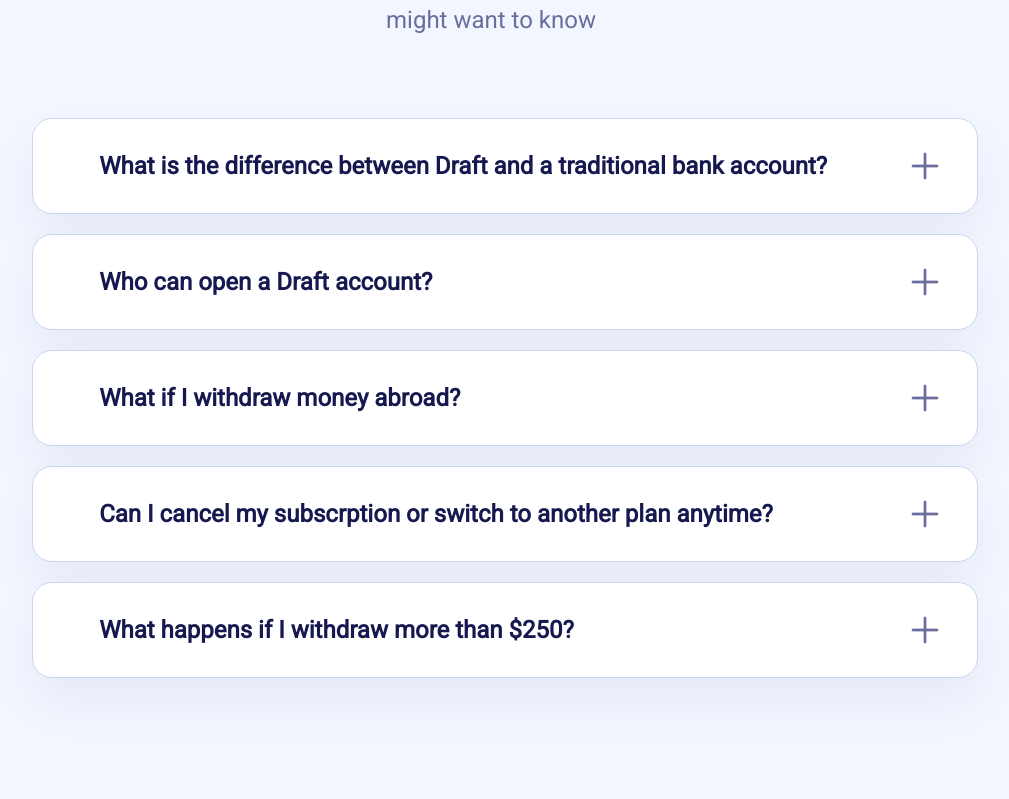
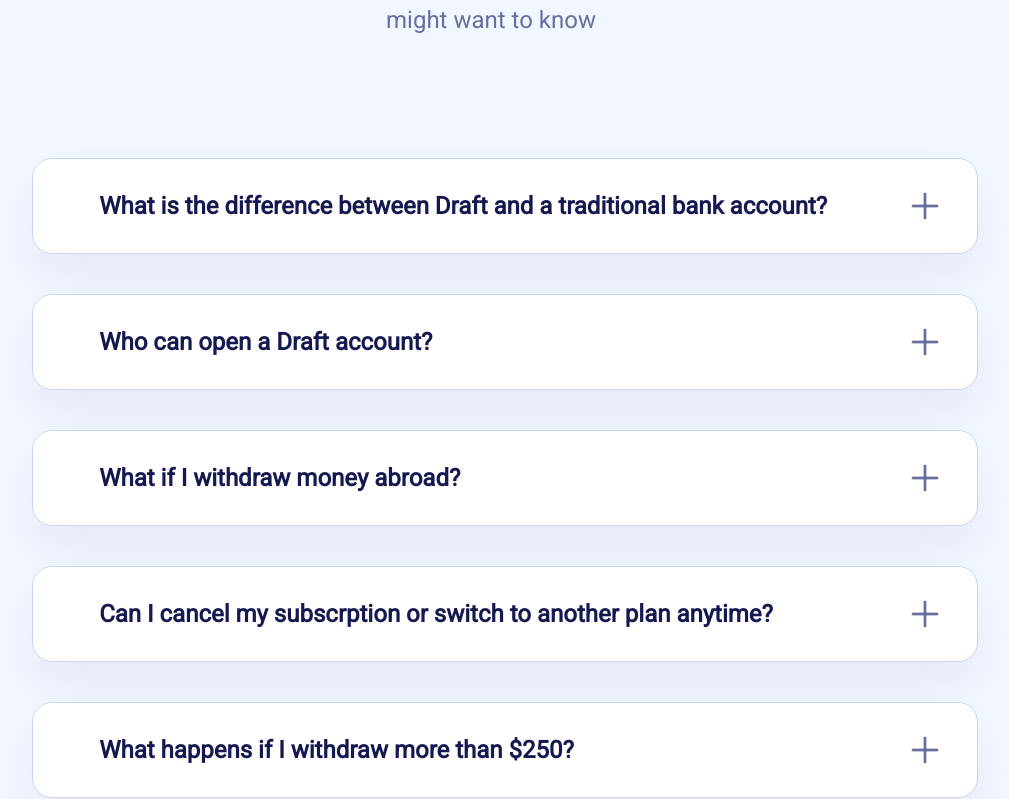
Before and after one commit to sobhanessi/dotSwan, a React (Create React App) app: page / in a window 1280 px wide. Shown: the part 5007-5806 px from the top of the page, without its empty margins (235-1244 px from the left). Built offline with nearby package versions, Linux system fonts and the light colour scheme.

Commit message:
added functinality for expand display

```diff
--- a/src/components/Questions.jsx
+++ b/src/components/Questions.jsx
@@ -1,8 +1,61 @@
-import React from 'react';
+import React, { useState } from 'react';
 
 function Questions() {
-  const expandQuestion = () => {
-    console.log('nothing');
+  const [expandDisplay1, setExpandDisplay1] = useState('none');
+  const [expandDisplay2, setExpandDisplay2] = useState('none');
+  const [expandDisplay3, setExpandDisplay3] = useState('none');
+  const [expandDisplay4, setExpandDisplay4] = useState('none');
+  const [expandDisplay5, setExpandDisplay5] = useState('none');
+  const expandQuestion = (num) => {
+    switch (num) {
+      case 1:
+        expandDisplay1 === 'none'
+          ? setExpandDisplay1('block')
+          : setExpandDisplay1('none');
+        setExpandDisplay2('none');
+        setExpandDisplay3('none');
+        setExpandDisplay4('none');
+        setExpandDisplay5('none');
+        break;
+      case 2:
+        expandDisplay2 === 'none'
+          ? setExpandDisplay2('block')
+          : setExpandDisplay2('none');
+        setExpandDisplay1('none');
+        setExpandDisplay3('none');
+        setExpandDisplay4('none');
+        setExpandDisplay5('none');
+        break;
+      case 3:
+        expandDisplay3 === 'none'
+          ? setExpandDisplay3('block')
+          : setExpandDisplay3('none');
+        setExpandDisplay1('none');
+        setExpandDisplay2('none');
+        setExpandDisplay4('none');
+        setExpandDisplay5('none');
+        break;
+      case 4:
+        expandDisplay4 === 'none'
+          ? setExpandDisplay4('block')
+          : setExpandDisplay4('none');
+        setExpandDisplay1('none');
+        setExpandDisplay2('none');
+        setExpandDisplay3('none');
+        setExpandDisplay5('none');
+        break;
+      case 5:
+        expandDisplay5 === 'none'
+          ? setExpandDisplay5('block')
+          : setExpandDisplay5('none');
+        setExpandDisplay1('none');
+        setExpandDisplay2('none');
+        setExpandDisplay3('none');
+        setExpandDisplay4('none');
+        break;
+      default:
+        break;
+    }
   };
   return (
     <React.Fragment>
@@ -15,36 +68,125 @@
           not worry. We are here to explain everything you might want to know
         </p>
       </div>
-
-      <div id='faq-question-1-div'>
+      <div
+        id='questions-block'
+        style={{ position: 'absolute', top: '5117px', left: '18%' }}
+      >
+        <div
+          id='faq-question-1-div'
+          style={{
+            height: expandDisplay1 === 'block' ? '190px' : '96px',
+          }}
+        >
+          <span style={{ display: 'flex', flexDirection: 'column' }}>
             <span id='faq-question-1-p'>
-          What is the difference between Draft and a traditional bank account?
+              What is the difference between Draft and a traditional bank
+              account?
             </span>
-        <span id='plus-icon' onClick={expandQuestion}></span>
+            <span
+              style={{ display: expandDisplay1, width: '730px' }}
+              id='faq-question-1-p-2'
+            >
+              Lorem ipsum dolor sit amet consectetur adipisicing elit. Numquam
+              dolores recusandae labore asperiores, nemo non accusamus
+              aspernatur, quisquam necessitatibus iusto dolorem praesentium in
+              quis consequatur corrupti porro tempore inventore debitis.
+            </span>
+          </span>
+          <span id='plus-icon' onClick={() => expandQuestion(1)}></span>
         </div>
 
-      <div id='faq-question-2-div'>
+        <div
+          id='faq-question-2-div'
+          style={{
+            height: expandDisplay2 === 'block' ? '190px' : '96px',
+          }}
+        >
+          <span style={{ display: 'flex', flexDirection: 'column' }}>
             <span id='faq-question-1-p'>Who can open a Draft account?</span>
-        <span id='plus-icon' onClick={expandQuestion}></span>
+            <span
+              style={{ display: expandDisplay2, width: '730px' }}
+              id='faq-question-1-p-2'
+            >
+              Lorem ipsum dolor sit amet consectetur adipisicing elit. Numquam
+              dolores recusandae labore asperiores, nemo non accusamus
+              aspernatur, quisquam necessitatibus iusto dolorem praesentium in
+              quis consequatur corrupti porro tempore inventore debitis.
+            </span>
+          </span>
+
+          <span id='plus-icon' onClick={() => expandQuestion(2)}></span>
         </div>
 
-      <div id='faq-question-3-div'>
+        <div
+          id='faq-question-3-div'
+          style={{
+            height: expandDisplay3 === 'block' ? '190px' : '96px',
+          }}
+        >
+          <span style={{ display: 'flex', flexDirection: 'column' }}>
             <span id='faq-question-1-p'>What if I withdraw money abroad?</span>
-        <span id='plus-icon' onClick={expandQuestion}></span>
+
+            <span
+              style={{ display: expandDisplay3, width: '730px' }}
+              id='faq-question-1-p-2'
+            >
+              Lorem ipsum dolor sit amet consectetur adipisicing elit. Numquam
+              dolores recusandae labore asperiores, nemo non accusamus
+              aspernatur, quisquam necessitatibus iusto dolorem praesentium in
+              quis consequatur corrupti porro tempore inventore debitis.
+            </span>
+          </span>
+          <span id='plus-icon' onClick={() => expandQuestion(3)}></span>
         </div>
 
-      <div id='faq-question-4-div'>
+        <div
+          id='faq-question-4-div'
+          style={{
+            height: expandDisplay4 === 'block' ? '190px' : '96px',
+          }}
+        >
+          <span style={{ display: 'flex', flexDirection: 'column' }}>
             <span id='faq-question-1-p'>
               Can I cancel my subscrption or switch to another plan anytime?
             </span>
-        <span id='plus-icon' onClick={expandQuestion}></span>
+            <span
+              style={{ display: expandDisplay4, width: '730px' }}
+              id='faq-question-1-p-2'
+            >
+              Lorem ipsum dolor sit amet consectetur adipisicing elit. Numquam
+              dolores recusandae labore asperiores, nemo non accusamus
+              aspernatur, quisquam necessitatibus iusto dolorem praesentium in
+              quis consequatur corrupti porro tempore inventore debitis.
+            </span>
+          </span>
+
+          <span id='plus-icon' onClick={() => expandQuestion(4)}></span>
         </div>
 
-      <div id='faq-question-5-div'>
+        <div
+          id='faq-question-5-div'
+          style={{
+            height: expandDisplay5 === 'block' ? '190px' : '96px',
+          }}
+        >
+          <span style={{ display: 'flex', flexDirection: 'column' }}>
             <span id='faq-question-1-p'>
               What happens if I withdraw more than $250?
             </span>
-        <span id='plus-icon' onClick={expandQuestion}></span>
+            <span
+              style={{ display: expandDisplay5, width: '730px' }}
+              id='faq-question-1-p-2'
+            >
+              Lorem ipsum dolor sit amet consectetur adipisicing elit. Numquam
+              dolores recusandae labore asperiores, nemo non accusamus
+              aspernatur, quisquam necessitatibus iusto dolorem praesentium in
+              quis consequatur corrupti porro tempore inventore debitis.
+            </span>
+          </span>
+
+          <span id='plus-icon' onClick={() => expandQuestion(5)}></span>
+        </div>
       </div>
     </React.Fragment>
   );
--- a/src/components/css/mainPage.css
+++ b/src/components/css/mainPage.css
@@ -607,11 +607,9 @@
 #faq-question-1-div {
   /* Rectangle 70 */
 
-  position: absolute;
+  /* position: absolute; */
   width: 946px;
-  height: 96px;
   left: 18%;
-  top: 5117px;
 
   background: #ffffff;
   /* Stroke */
@@ -649,6 +647,30 @@
   margin-left: 30px;
 }
 
+#faq-question-1-p-2 {
+  width: 738px;
+  /* height: 30px; */
+
+  /* Heading/H4 */
+
+  font-family: 'Roboto';
+  font-style: normal;
+  font-weight: 700;
+  font-size: 16px;
+  line-height: 140%;
+  /* identical to box height, or 36px */
+
+  /* Secondary/Dark */
+
+  color: #16194f;
+
+  display: flex;
+  align-items: center;
+
+  margin-left: 30px;
+  margin-top: 10px;
+}
+
 #plus-icon {
   /* margin-right: 33px; */
   display: flex;
@@ -664,11 +686,9 @@
 #faq-question-2-div {
   /* Rectangle 71 */
 
-  position: absolute;
+  /* position: absolute; */
   width: 946px;
-  height: 96px;
   left: 18%;
-  top: 5233px;
 
   background: #ffffff;
   /* Stroke */
@@ -687,11 +707,9 @@
 #faq-question-3-div {
   /* Rectangle 71 */
 
-  position: absolute;
+  /* position: absolute; */
   width: 946px;
-  height: 96px;
   left: 18%;
-  top: 5349px;
 
   background: #ffffff;
   /* Stroke */
@@ -710,11 +728,9 @@
 #faq-question-4-div {
   /* Rectangle 71 */
 
-  position: absolute;
+  /* position: absolute; */
   width: 946px;
-  height: 96px;
   left: 18%;
-  top: 5465px;
 
   background: #ffffff;
   /* Stroke */
@@ -733,11 +749,9 @@
 #faq-question-5-div {
   /* Rectangle 71 */
 
-  position: absolute;
+  /* position: absolute; */
   width: 946px;
-  height: 96px;
   left: 18%;
-  top: 5581px;
 
   background: #ffffff;
   /* Stroke */
@@ -753,6 +767,14 @@
   justify-content: space-around;
 }
 
+#faq-question-1-div,
+#faq-question-2-div,
+#faq-question-3-div,
+#faq-question-4-div,
+#faq-question-5-div {
+  margin-top: 40px;
+}
+
 footer {
   position: absolute;
   width: 1440px;
@@ -764,6 +786,7 @@
   display: flex;
   justify-content: space-around;
   align-items: center;
+  margin-top: 100px;
 }
 
 #group-21 {
```
Lines whose indentation alone changed are shown as unchanged.
